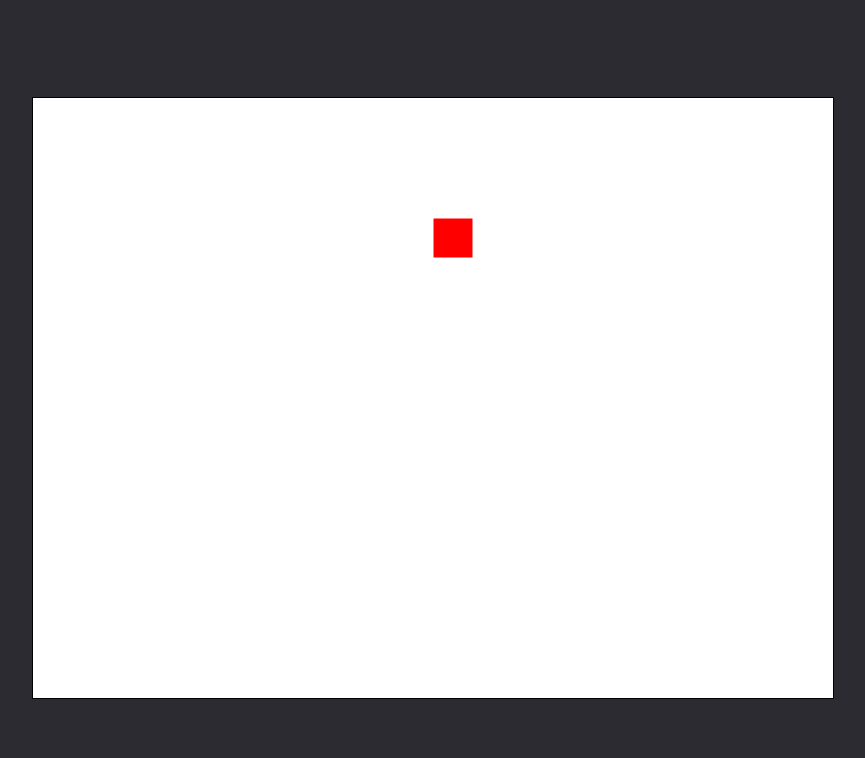
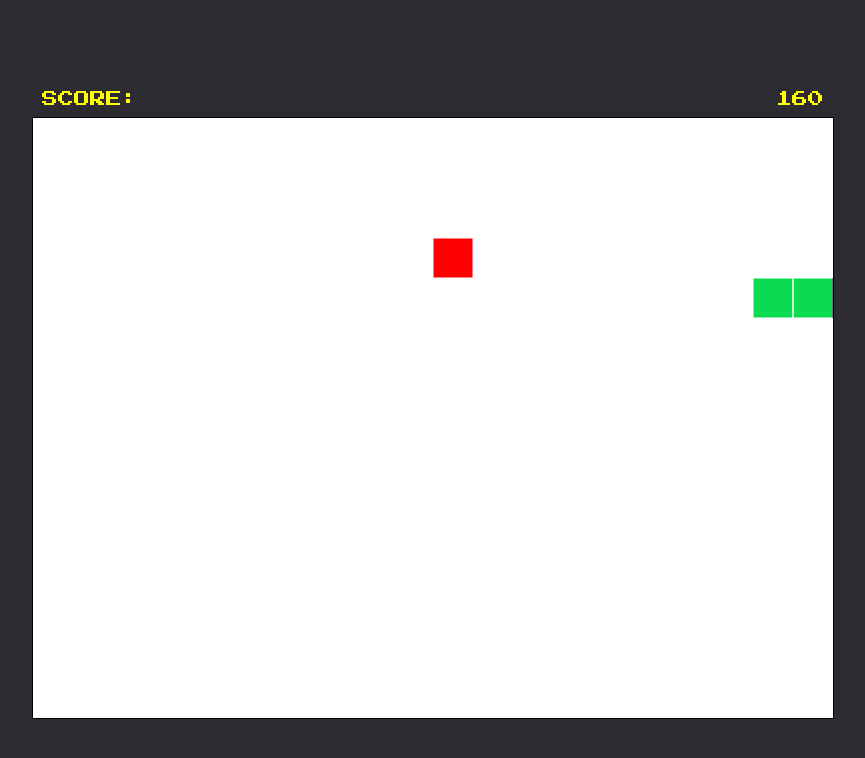
Before and after one commit to lisekesil/ts-snake, a website built with webpack: page src/index.html in a window 1280 px wide. Shown: the whole page, without its empty margins (207-1072 px from the left). Built offline with nearby package versions, Linux system fonts and the light colour scheme.

Commit message:
add loosing and scoring

```diff
--- a/src/index.html
+++ b/src/index.html
@@ -8,6 +8,7 @@
    </head>
    <body>
       <main id="root">
+         <span class="scoreContainer">SCORE: <span id="score"></span></span>
          <canvas id="canvas"> </canvas>
       </main>
       <script src="index.js"></script>
--- a/src/main.scss
+++ b/src/main.scss
@@ -1,5 +1,8 @@
+@import url('https://fonts.googleapis.com/css2?family=Press+Start+2P&display=swap');
+
 body {
    background-color: rgb(44, 43, 49);
+   font-family: 'Press Start 2P', cursive;
 }
 
 #root {
@@ -7,6 +10,15 @@ body {
    top: 50%;
    left: 50%;
    transform: translate(-50%, -50%);
+   display: flex;
+   flex-direction: column;
+}
+
+.scoreContainer {
+   color: yellow;
+   padding: 10px;
+   display: flex;
+   justify-content: space-between;
 }
 
 #canvas {
--- a/src/ts/Game.ts
+++ b/src/ts/Game.ts
@@ -21,6 +21,11 @@ export class Game {
 
    point: Square;
 
+   myReq: number;
+   isGameOver: boolean;
+   score: number;
+   scoreHTML: HTMLSpanElement;
+
    constructor() {
       this.canvas = <HTMLCanvasElement>document.getElementById('canvas');
       this.canvas.width = GAME_WIDTH;
@@ -28,14 +33,19 @@ export class Game {
       this.ctx = <CanvasRenderingContext2D>this.canvas.getContext('2d');
       this.lastRenderTime = 0;
 
+      this.scoreHTML = <HTMLSpanElement>document.getElementById('score');
+
       this.snake = new Snake(HEAD_POSITION.x, HEAD_POSITION.y);
 
       this.direction = DirectionsEnum.RIGHT;
       this.directionsQueue = [];
+      this.isGameOver = false;
+      this.score = this.snake.body.length * SQUARE_SIZE;
+      this.updateScore();
 
       this.point = new Square(this.getNewPointPosition().x, this.getNewPointPosition().y);
 
-      window.requestAnimationFrame(this.animateGame.bind(this));
+      this.myReq = window.requestAnimationFrame(this.animateGame.bind(this));
 
       document.addEventListener('keydown', (e) => this.setDirection(e));
    }
@@ -47,6 +57,17 @@ export class Game {
 
       this.drawSnake();
       this.drawPoint();
+      if (this.isGameOver) {
+         this.ctx.beginPath();
+         this.ctx.rect(
+            this.snake.head.position.x,
+            this.snake.head.position.y,
+            this.snake.head.size,
+            this.snake.head.size,
+         );
+         this.ctx.strokeStyle = COLORS.head;
+         this.ctx.stroke();
+      }
    }
 
    drawPoint() {
@@ -87,18 +108,42 @@ export class Game {
       return pos;
    }
 
+   checkIfLose() {
+      const isBeyond =
+         this.snake.head.position.x < 0 ||
+         this.snake.head.position.x >= GAME_WIDTH ||
+         this.snake.head.position.y < 0 ||
+         this.snake.head.position.y >= GAME_HEIGHT;
+
+      let isOnTail = false;
+      this.snake.body.forEach((el, index) => {
+         if (index === 0) return;
+         if (
+            el.position.x === this.snake.head.position.x &&
+            el.position.y === this.snake.head.position.y
+         )
+            isOnTail = true;
+      });
+
+      if (isBeyond || isOnTail) {
+         window.cancelAnimationFrame(this.myReq);
+         this.isGameOver = true;
+      }
+   }
+
    animateGame(timestamp: DOMTimeStamp) {
-      window.requestAnimationFrame(this.animateGame.bind(this));
+      this.myReq = window.requestAnimationFrame(this.animateGame.bind(this));
       const progress = (timestamp - this.lastRenderTime) / 1000;
       if (progress < 1 / this.snake.speed) return;
 
       this.lastRenderTime = timestamp;
 
       const middle = SQUARE_SIZE / 2;
-      if (
+      const headIsOnPoint =
          this.snake.head.position.x + middle === this.point.position.x + middle &&
-         this.snake.head.position.y + middle === this.point.position.y + middle
-      ) {
+         this.snake.head.position.y + middle === this.point.position.y + middle;
+
+      if (headIsOnPoint) {
          const lastX = this.snake.body[this.snake.body.length - 1].position.x;
          const lastY = this.snake.body[this.snake.body.length - 1].position.y;
 
@@ -106,12 +151,15 @@ export class Game {
 
          const pointXY = this.getNewPointPosition();
          this.point = new Square(pointXY.x, pointXY.y);
+
+         this.updateScore();
       }
 
       if (this.directionsQueue.length) {
          this.direction = this.directionsQueue.pop()!;
       }
       this.snake.move(this.direction);
+      this.checkIfLose();
       this.drawGame();
    }
 
@@ -141,4 +189,9 @@ export class Game {
             return;
       }
    }
+
+   updateScore() {
+      this.score += SQUARE_SIZE;
+      this.scoreHTML.innerHTML = this.score.toString();
+   }
 }
```
